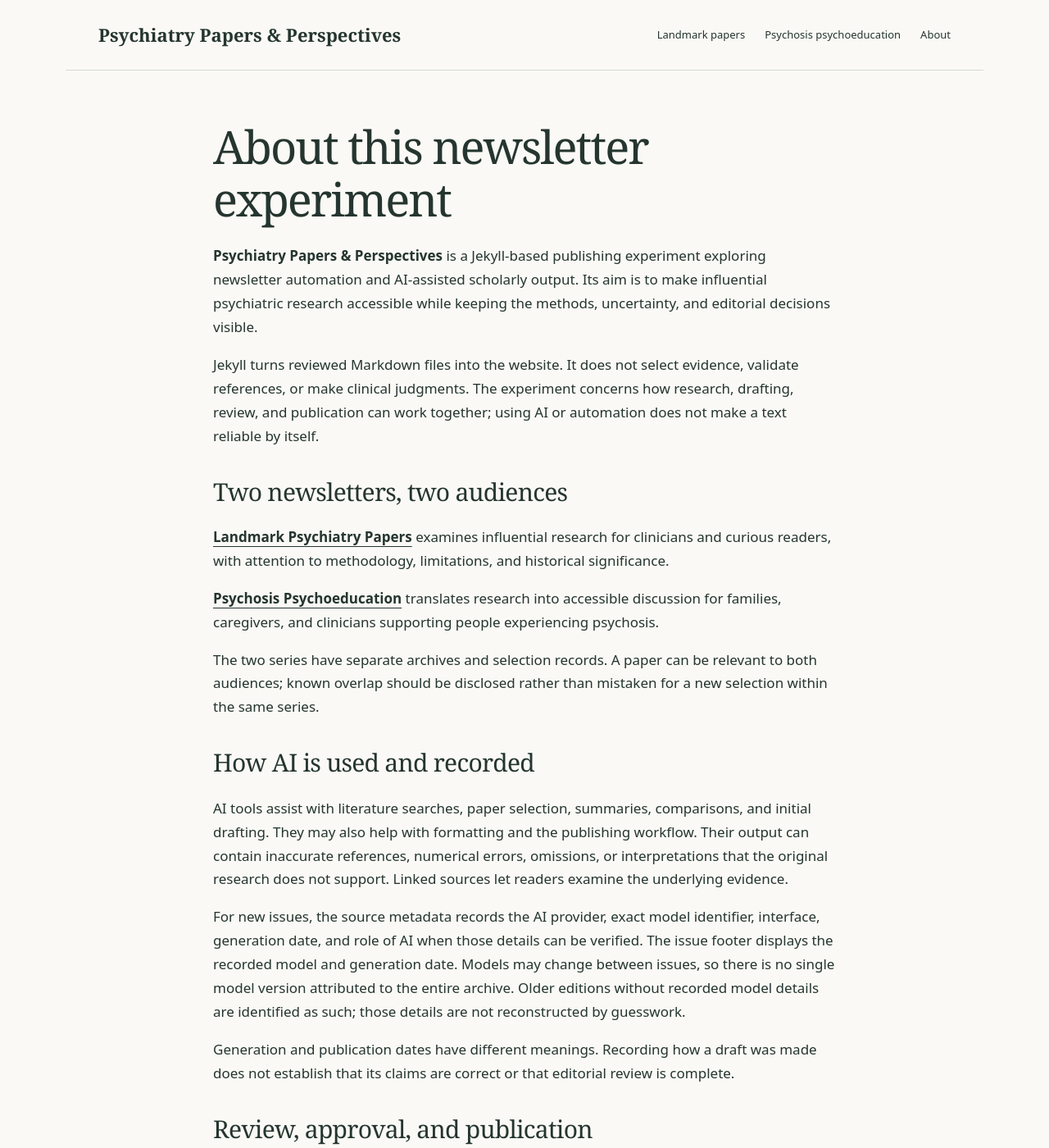
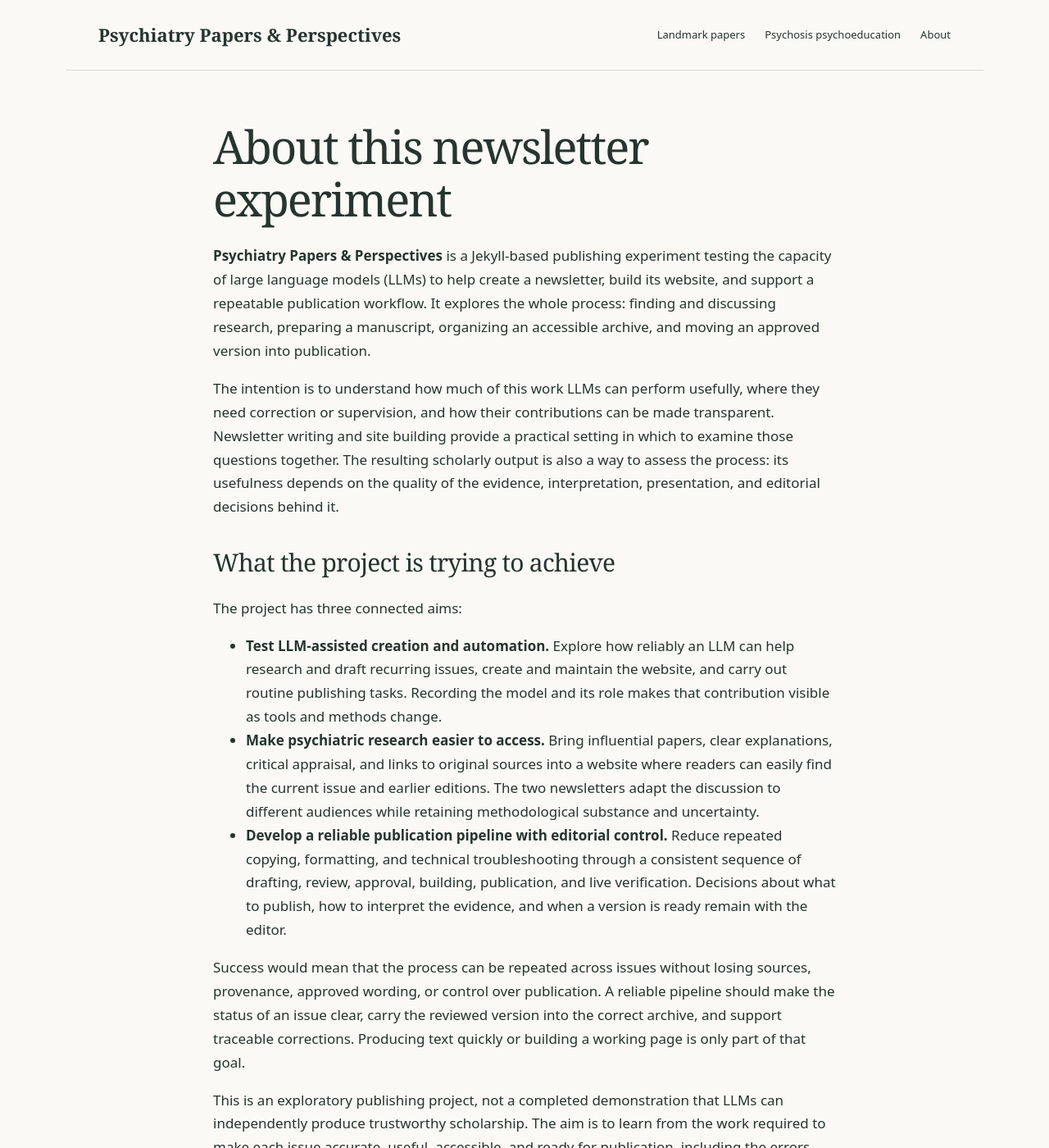
Before and after one commit to ejulianbravo/psychiatry-newsletters, a Jekyll site: the page built from about/index.md, in a window 1280 px wide and 1400 px high. Shown: the whole window at 82% size. Built offline with Jekyll 4.4.1, drawn with Linux system fonts in a browser that asks for light colours; some of the changed text lies outside the part shown.

Commit message:
Explain the project aims for LLM automation, accessible research, and editorial control

```diff
--- a/about/index.md
+++ b/about/index.md
@@ -9,9 +9,23 @@ permalink: /about/
 
 # About this newsletter experiment
 
-**Psychiatry Papers & Perspectives** is a Jekyll-based publishing experiment exploring newsletter automation and AI-assisted scholarly output. Its aim is to make influential psychiatric research accessible while keeping the methods, uncertainty, and editorial decisions visible.
+**Psychiatry Papers & Perspectives** is a Jekyll-based publishing experiment testing the capacity of large language models (LLMs) to help create a newsletter, build its website, and support a repeatable publication workflow. It explores the whole process: finding and discussing research, preparing a manuscript, organizing an accessible archive, and moving an approved version into publication.
 
-Jekyll turns reviewed Markdown files into the website. It does not select evidence, validate references, or make clinical judgments. The experiment concerns how research, drafting, review, and publication can work together; using AI or automation does not make a text reliable by itself.
+The intention is to understand how much of this work LLMs can perform usefully, where they need correction or supervision, and how their contributions can be made transparent. Newsletter writing and site building provide a practical setting in which to examine those questions together. The resulting scholarly output is also a way to assess the process: its usefulness depends on the quality of the evidence, interpretation, presentation, and editorial decisions behind it.
+
+## What the project is trying to achieve
+
+The project has three connected aims:
+
+- **Test LLM-assisted creation and automation.** Explore how reliably an LLM can help research and draft recurring issues, create and maintain the website, and carry out routine publishing tasks. Recording the model and its role makes that contribution visible as tools and methods change.
+- **Make psychiatric research easier to access.** Bring influential papers, clear explanations, critical appraisal, and links to original sources into a website where readers can easily find the current issue and earlier editions. The two newsletters adapt the discussion to different audiences while retaining methodological substance and uncertainty.
+- **Develop a reliable publication pipeline with editorial control.** Reduce repeated copying, formatting, and technical troubleshooting through a consistent sequence of drafting, review, approval, building, publication, and live verification. Decisions about what to publish, how to interpret the evidence, and when a version is ready remain with the editor.
+
+Success would mean that the process can be repeated across issues without losing sources, provenance, approved wording, or control over publication. A reliable pipeline should make the status of an issue clear, carry the reviewed version into the correct archive, and support traceable corrections. Producing text quickly or building a working page is only part of that goal.
+
+This is an exploratory publishing project, not a completed demonstration that LLMs can independently produce trustworthy scholarship. The aim is to learn from the work required to make each issue accurate, useful, accessible, and ready for publication, including the errors and limitations encountered along the way.
+
+Jekyll provides the website-building step: it turns reviewed Markdown files into pages and archives. It does not select evidence, validate references, or make clinical judgments. Automated checks and human editorial review have distinct roles within the same process.
 
 ## Two newsletters, two audiences
 
```
